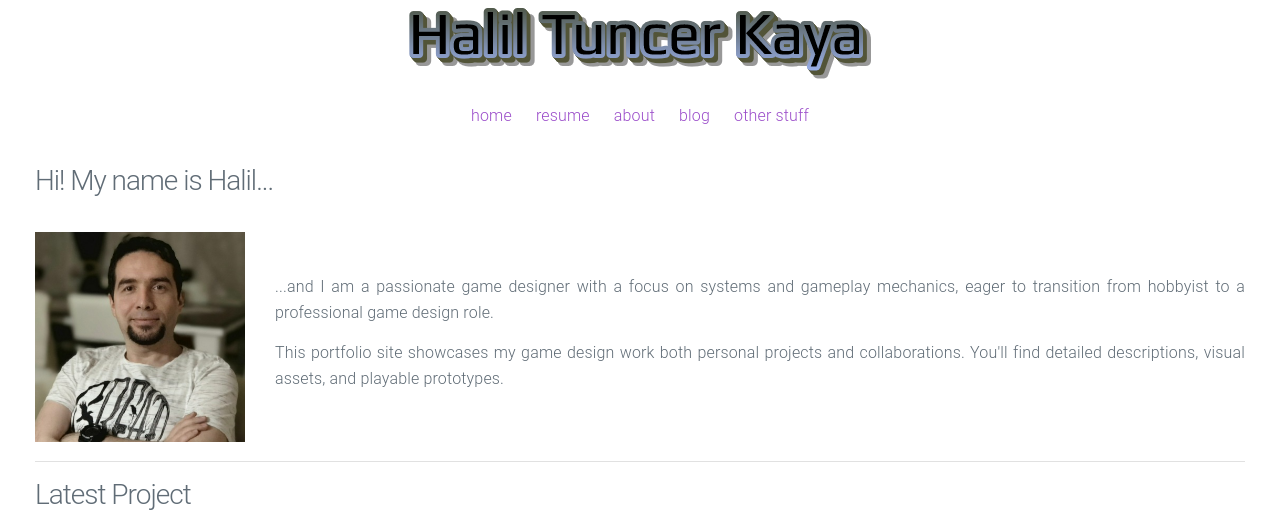
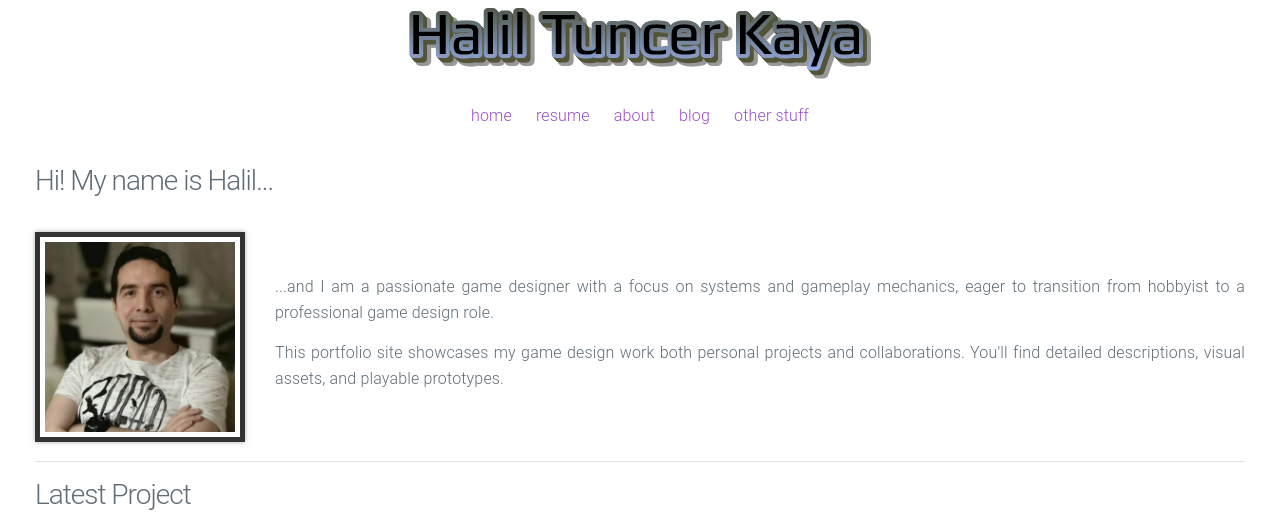
Before and after one commit to htramu/htk.github.io, a Jekyll site: the page built from index.html, in a window 1280 px wide. Shown: the top 514 px of the page. Built offline with Jekyll 4.4.1, drawn with Linux system fonts in a browser that asks for light colours; grey boxes are pictures that could not be loaded.

Commit message:
Update home.html

```diff
--- a/_layouts/home.html
+++ b/_layouts/home.html
@@ -4,6 +4,20 @@
 			p {
 				text-align: justify;
 			}
+
+        .image-frame {
+            border: 5px solid #333;
+            box-shadow: 0 0 5px rgba(0, 0, 0, 0.3);
+            display: inline-block;
+            padding: 5px;
+            background-color: white;
+        }
+
+        .image-frame img {
+            display: block;
+            max-width: 100%;
+            height: auto;
+        }
 	</style>
 
   {% include head.html %}
@@ -20,7 +34,9 @@
 			<table border="0" cellspacing="0" cellpadding="0">
 				<tr>
 					<td width="225">
-						<img src="/assets/aboutme.jpg" alt="About Me Image">
+						<div class="image-frame">
+                            <img src="/assets/aboutme.jpg" alt="About Me Image">
+                        </div>
 					</td>
 					<td>
 						<p>
```
